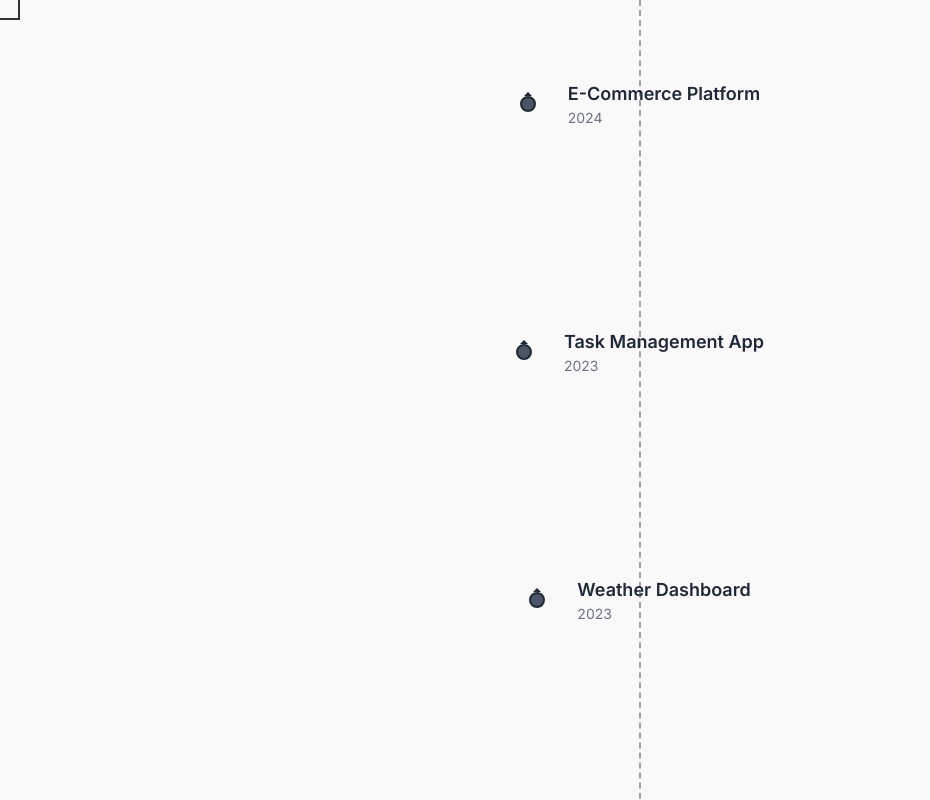
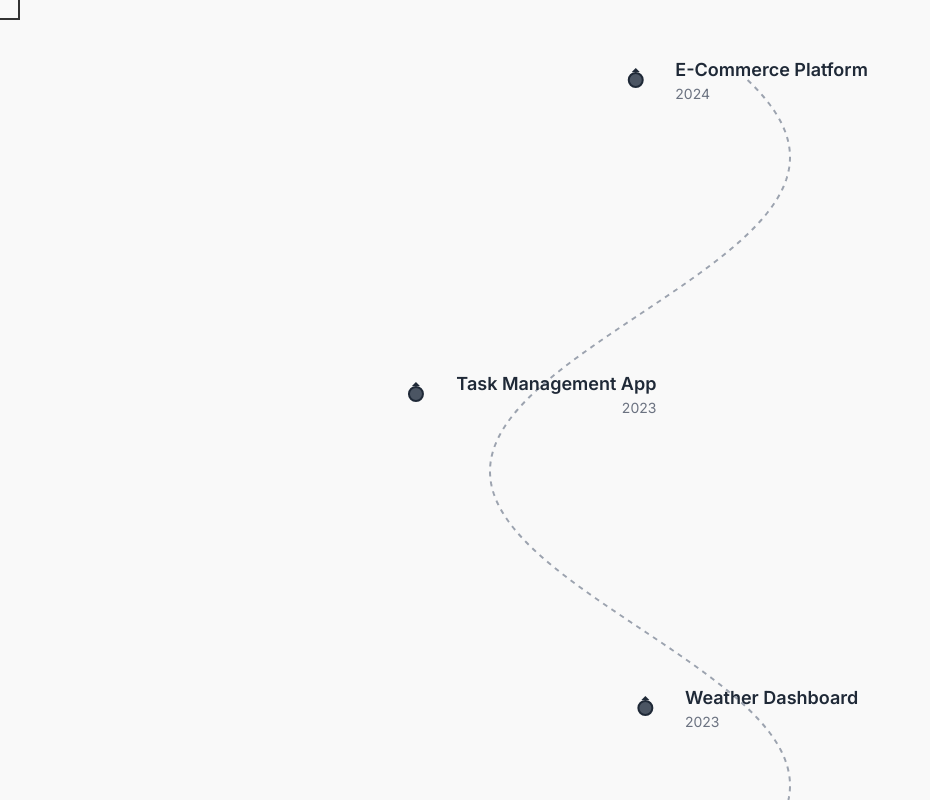
Before and after one commit to hammadfarooqi/Portfolio-Site, a Next.js app: page / in a window 1280 px wide. Shown: the top 800 px of the page, without its empty margins (0-930 px from the left). Built offline with nearby package versions, Linux system fonts and the light colour scheme.

Commit message:
Make line windy, add multiple Polaroids

```diff
--- a/app/page.tsx
+++ b/app/page.tsx
@@ -6,10 +6,18 @@ import Polaroid from "@/components/Polaroid";
 import FlashOverlay from "@/components/FlashOverlay";
 import { experiences, Experience } from "@/data/experiences";
 
+const FLASH_DURATION = 0.5; // in seconds
+
+interface PolaroidData {
+  experience: Experience;
+  index: number;
+  rotation: number;
+}
+
 export default function Home() {
-  const [selectedExperience, setSelectedExperience] = useState<Experience | null>(null);
-  const [selectedIndex, setSelectedIndex] = useState<number | null>(null);
+  const [polaroids, setPolaroids] = useState<PolaroidData[]>([]);
   const [showFlash, setShowFlash] = useState(false);
+  const [flashKey, setFlashKey] = useState(0);
   const [windowWidth, setWindowWidth] = useState(0);
 
   useEffect(() => {
@@ -20,44 +28,57 @@ export default function Home() {
   }, []);
 
   const handleThumbtackClick = (experience: Experience, index: number) => {
-    // Trigger flash
+    // Trigger flash by incrementing key to force remount
+    setFlashKey(prev => prev + 1);
     setShowFlash(true);
-    setTimeout(() => setShowFlash(false), 100);
+    setTimeout(() => setShowFlash(false), FLASH_DURATION * 1000);
 
-    // Set selected experience after flash
+    // Generate random rotation angle between -15 and 15 degrees
+    const randomRotation = Math.random() * 30 - 15;
+
+    // Add new Polaroid to the array after flash
     setTimeout(() => {
-      setSelectedExperience(experience);
-      setSelectedIndex(index);
+      setPolaroids(prev => [...prev, { experience, index, rotation: randomRotation }]);
     }, 50);
   };
 
   const getPolaroidPosition = (index: number) => {
-    const spacing = 200;
-    // Account for py-20 padding (80px) and calculate position
-    const topPosition = 80 + index * spacing;
-    // Position Polaroid to the right of the timeline (center + 100px)
-    const leftPosition = windowWidth > 0 ? windowWidth / 2 + 100 : 800;
+    const amplitude = 150;
+    const frequency = 0.01;
+    const spacing = Math.PI / frequency; // One experience per half-period (π radians)
+    const centerX = (windowWidth > 0 ? windowWidth / 2 : 800);
+
+    // Calculate position along sin wave (matching Timeline)
+    const y = 80 + index * spacing;
+    const x = centerX + Math.sin(y * frequency) * amplitude;
+
+    // Position Polaroid offset from the thumbtack
+    const isLeft = Math.sin(y * frequency) < 0;
+    const offsetX = isLeft ? -300 : 300; // Offset to the side of the wave
+
     return {
-      top: topPosition - 50,
-      left: leftPosition,
+      top: y - 50,
+      horizontal: x + offsetX,
     };
   };
 
   return (
     <main className="min-h-screen bg-background relative">
-      <FlashOverlay isVisible={showFlash} />
+      <FlashOverlay key={flashKey} isVisible={showFlash} duration={FLASH_DURATION} />
 
       <Timeline
         experiences={experiences}
         onThumbtackClick={handleThumbtackClick}
       />
 
-      {selectedExperience && selectedIndex !== null && (
+      {polaroids.map((polaroid, i) => (
         <Polaroid
-          experience={selectedExperience}
-          position={getPolaroidPosition(selectedIndex)}
+          key={`${polaroid.index}-${i}`}
+          experience={polaroid.experience}
+          position={getPolaroidPosition(polaroid.index)}
+          rotation={polaroid.rotation}
         />
-      )}
+      ))}
     </main>
   );
 }
--- a/components/FlashOverlay.tsx
+++ b/components/FlashOverlay.tsx
@@ -4,17 +4,18 @@ import { motion } from "framer-motion";
 
 interface FlashOverlayProps {
   isVisible: boolean;
+  duration: number;
 }
 
-export default function FlashOverlay({ isVisible }: FlashOverlayProps) {
+export default function FlashOverlay({ isVisible, duration }: FlashOverlayProps) {
   if (!isVisible) return null;
 
   return (
     <motion.div
       className="fixed inset-0 bg-white z-50 pointer-events-none"
       initial={{ opacity: 0 }}
-      animate={{ opacity: [0, 1, 0] }}
-      transition={{ duration: 0.1 }}
+      animate={{ opacity: [1, 0] }}
+      transition={{ duration: duration }}
     />
   );
 }
--- a/components/Polaroid.tsx
+++ b/components/Polaroid.tsx
@@ -7,19 +7,20 @@ import Image from "next/image";
 interface PolaroidProps {
   experience: Experience;
   position: { top: number; left: number };
+  rotation: number;
 }
 
-export default function Polaroid({ experience, position }: PolaroidProps) {
+export default function Polaroid({ experience, position, rotation }: PolaroidProps) {
   return (
     <motion.div
       className="absolute bg-white p-4 pb-12 shadow-lg"
       style={{
         top: `${position.top}px`,
-        left: `${position.left}px`,
+        left: `calc(${position.horizontal}px - 150px)`, // Center the 300px-wide polaroid horizontally
         width: "300px",
       }}
-      initial={{ opacity: 0, scale: 0.8 }}
-      animate={{ opacity: 1, scale: 1 }}
+      initial={{ opacity: 0, scale: 0.8, rotate: rotation }}
+      animate={{ opacity: 1, scale: 1, rotate: rotation }}
       transition={{ duration: 0.3 }}
     >
       <div className="relative w-full h-64 mb-2 overflow-hidden bg-white">
--- a/components/Timeline.tsx
+++ b/components/Timeline.tsx
@@ -1,5 +1,6 @@
 "use client";
 
+import { useState, useEffect } from "react";
 import { Experience } from "@/data/experiences";
 
 interface TimelineProps {
@@ -8,20 +9,69 @@ interface TimelineProps {
 }
 
 export default function Timeline({ experiences, onThumbtackClick }: TimelineProps) {
+  const [windowWidth, setWindowWidth] = useState(0);
+  const amplitude = 150; // Horizontal amplitude of the sin wave
+  const frequency = 0.01; // Frequency of the sin wave (lower = more stretched)
+  const spacing = Math.PI / frequency; // One experience per half-period (π radians)
+  const totalHeight = experiences.length * spacing + 160; // Total height needed
+
+  useEffect(() => {
+    setWindowWidth(window.innerWidth);
+    const handleResize = () => setWindowWidth(window.innerWidth);
+    window.addEventListener("resize", handleResize);
+    return () => window.removeEventListener("resize", handleResize);
+  }, []);
+
+  const centerX = windowWidth > 0 ? windowWidth / 2 : 800;
+
+  // Generate sin wave path
+  const generatePath = () => {
+    const points: string[] = [];
+    for (let y = 80; y <= totalHeight; y += 2) {
+      const x = centerX + Math.sin(y * frequency) * amplitude;
+      points.push(`${x},${y}`);
+    }
+    return `M ${points.join(' L ')}`;
+  };
+
+  // Calculate position for each thumbtack along the sin wave
+  const getThumbtackPosition = (index: number) => {
+    const y = 80 + index * spacing;
+    const x = centerX + Math.sin(y * frequency) * amplitude;
+    return { x, y };
+  };
+
   return (
-    <div className="relative flex flex-col items-center min-h-screen py-20">
-      {/* Vertical dashed line */}
-      <div className="absolute left-1/2 top-0 bottom-0 w-0.5 border-l-2 border-dashed border-gray-400 transform -translate-x-1/2" />
+    <div className="relative min-h-screen py-20" style={{ height: totalHeight }}>
+      {/* Sin wave SVG path */}
+      <svg
+        className="absolute top-0 left-0 w-full h-full pointer-events-none"
+        style={{ overflow: 'visible' }}
+      >
+        <path
+          d={generatePath()}
+          fill="none"
+          stroke="#9ca3af"
+          strokeWidth="2"
+          strokeDasharray="5,5"
+          vectorEffect="non-scaling-stroke"
+        />
+      </svg>
 
       {/* Thumbtacks */}
       {experiences.map((experience, index) => {
-        const spacing = 200; // Space between thumbtacks
+        const position = getThumbtackPosition(index);
+        const isLeft = Math.sin(position.y * frequency) < 0;
 
         return (
           <div
             key={index}
-            className="relative z-10 flex items-center gap-8 cursor-pointer group"
-            style={{ marginTop: index === 0 ? 0 : spacing }}
+            className="absolute z-10 flex items-center gap-8 cursor-pointer group"
+            style={{
+              left: `${position.x}px`,
+              top: `${position.y}px`,
+              transform: 'translate(-50%, -50%)',
+            }}
             onClick={() => onThumbtackClick(experience, index)}
           >
             {/* Thumbtack icon */}
@@ -31,7 +81,7 @@ export default function Timeline({ experiences, onThumbtackClick }: TimelineProp
             </div>
 
             {/* Title and date */}
-            <div className="flex flex-col">
+            <div className={`flex flex-col ${isLeft ? 'items-end text-right' : 'items-start text-left'}`}>
               <h3 className="text-lg font-semibold text-gray-800 group-hover:text-gray-900 transition-colors">
                 {experience.title}
               </h3>
```
Also changed, not shown: .cursor/plans/snapshot_portfolio_website_0cfee7ef.plan.md.
